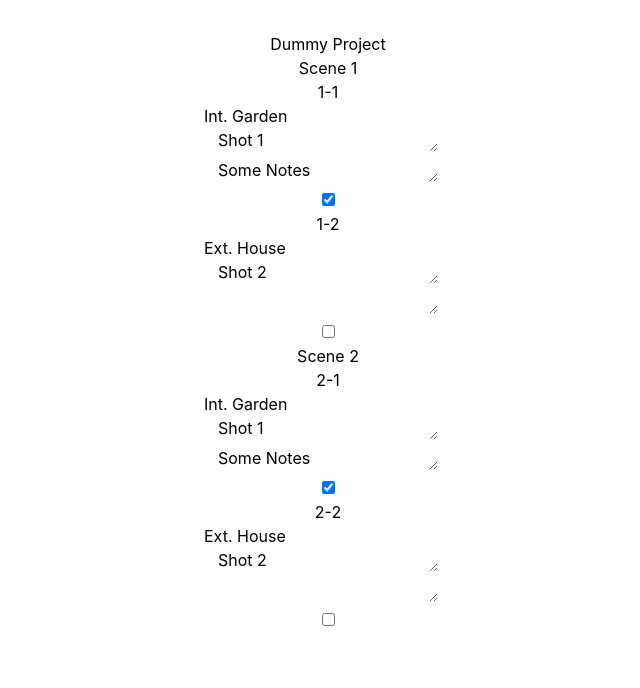
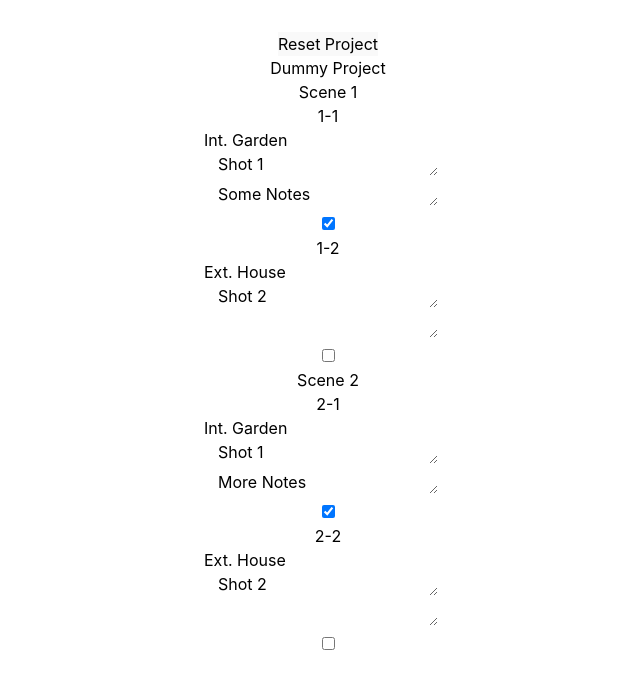
Before and after one commit to roschlau/brickshots, a React (Vite) app: page / in a window 1280 px wide. Shown: the top 688 px of the page, without its empty margins (312-952 px from the left). Built offline with nearby package versions, Linux system fonts and the light colour scheme.

Commit message:
Allow resetting to dummy project

```diff
--- a/src/App.tsx
+++ b/src/App.tsx
@@ -24,13 +24,25 @@ function App() {
       />
     )
   })
+  const resetProject = () => setProject(dummyProject)
   return (
     <>
+      <DevBar className={'absolute top-0 right-0'} onResetProject={resetProject}/>
       <h1 className="text-3xl mb-4">{project.name}</h1>
       <div className="grid gap-2 justify-items-start items-baseline">
         {scenes}
       </div>
     </>
+  )
+}
+
+function DevBar({className, onResetProject}: {className?: string, onResetProject: () => void}) {
+  return (
+    <div className={className}>
+      <button onClick={onResetProject}>
+        Reset Project
+      </button>
+    </div>
   )
 }
 
--- a/src/persistence.ts
+++ b/src/persistence.ts
@@ -3,22 +3,26 @@ export function loadProject(): ProjectData {
   if (existing) {
     return JSON.parse(existing) as ProjectData
   }
+  return dummyProject()
+}
+
+export function dummyProject(): ProjectData {
   return {
     name: 'Dummy Project',
     scenes: [
       {
-        frozenCode: null,
+        lockedCode: null,
         name: 'Scene 1',
         shots: [
           {
-            frozenCode: null,
+            lockedCode: null,
             description: 'Shot 1',
             notes: 'Some Notes',
             animated: true,
             location: 'Int. Garden',
           },
           {
-            frozenCode: null,
+            lockedCode: null,
             description: 'Shot 2',
             notes: '',
             animated: false,
@@ -27,18 +31,18 @@ export function loadProject(): ProjectData {
         ],
       },
       {
-        frozenCode: null,
+        lockedCode: null,
         name: 'Scene 2',
         shots: [
           {
-            frozenCode: 2,
+            lockedCode: null,
             description: 'Shot 1',
-            notes: 'Some Notes',
+            notes: 'More Notes',
             animated: true,
             location: 'Int. Garden',
           },
           {
-            frozenCode: null,
+            lockedCode: null,
             description: 'Shot 2',
             notes: '',
             animated: false,
@@ -48,6 +52,7 @@ export function loadProject(): ProjectData {
       },
     ],
   }
+
 }
 
 export interface ProjectData {
```
